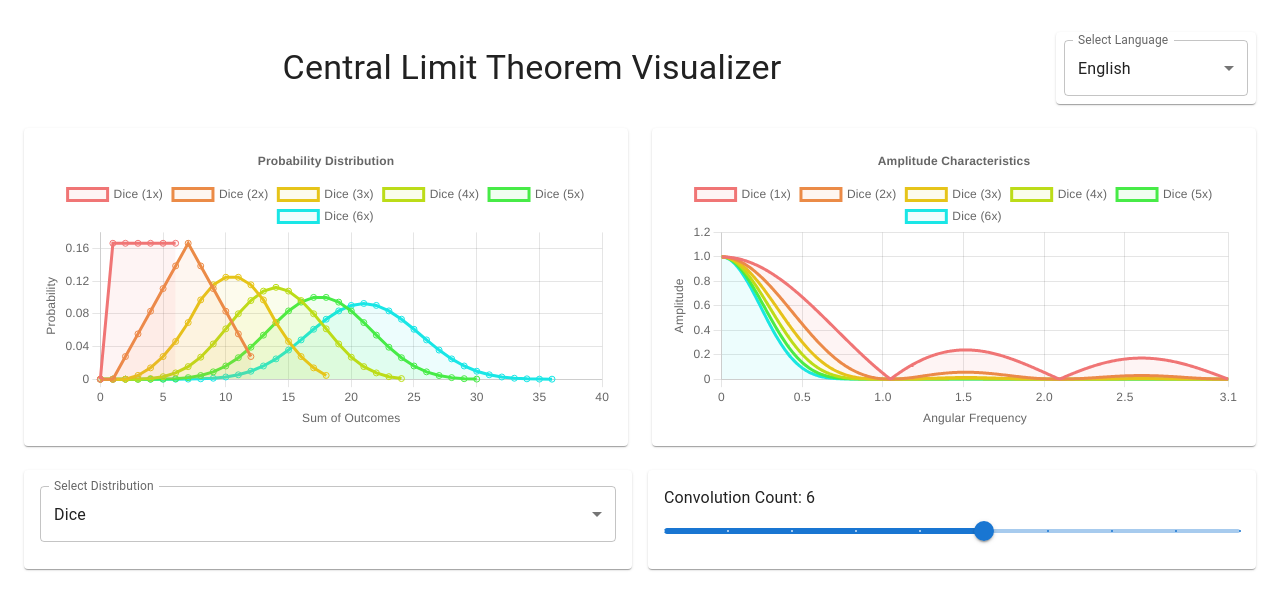
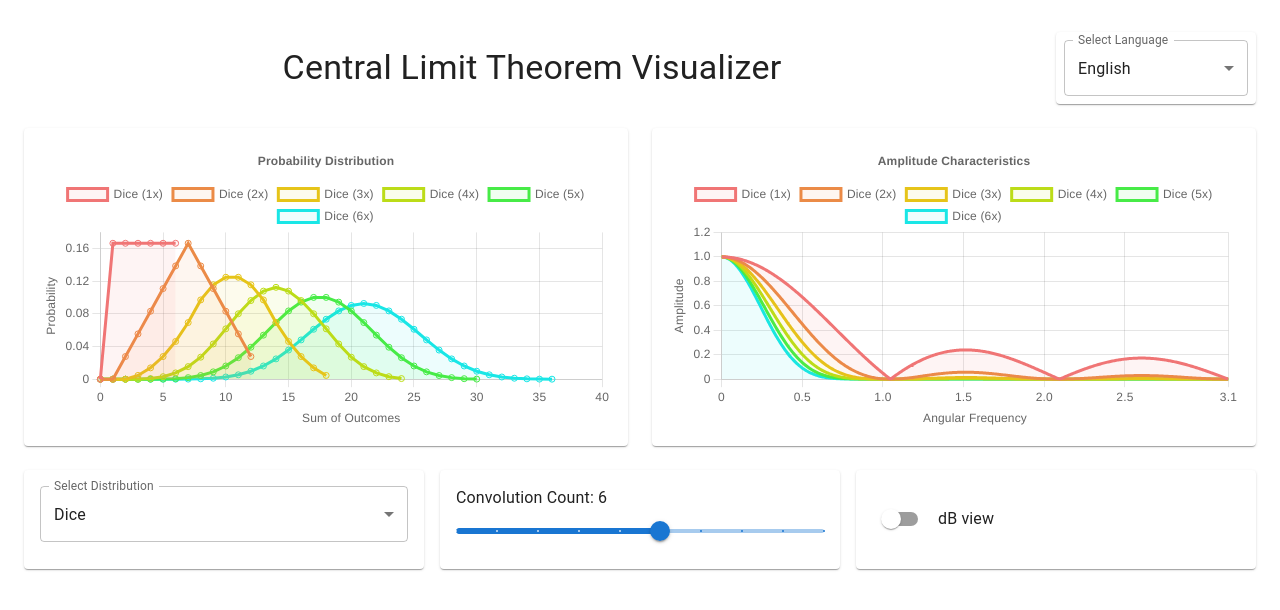
Before and after one commit to yuinore/clt-visualizer, a React (Vite) app: page / in a window 1280 px wide. Shown: the top 610 px of the page. Built offline with nearby package versions, Linux system fonts and the light colour scheme.

Commit message:
feat: add dB toggle and axis limits for amplitude

```diff
--- a/src/App.tsx
+++ b/src/App.tsx
@@ -1,6 +1,6 @@
 import { useState, useMemo } from 'react';
 import { useTranslation } from 'react-i18next';
-import { Container, Box, Paper, Typography } from '@mui/material';
+import { Container, Box, Paper, Typography, Switch } from '@mui/material';
 import { ThemeProvider, createTheme } from '@mui/material/styles';
 import CssBaseline from '@mui/material/CssBaseline';
 import { DistributionSelector } from './components/DistributionSelector';
@@ -26,6 +26,7 @@ function App() {
   const [distributionType, setDistributionType] =
     useState<DistributionType>('dice');
   const [convolutionCount, setConvolutionCount] = useState(6);
+  const [isDb, setIsDb] = useState(false);
 
   const distribution = DISTRIBUTIONS[distributionType];
 
@@ -104,6 +105,7 @@ function App() {
             <AmplitudeChart
               amplitudeDataArray={amplitudeDataArray}
               labels={distributionLabels}
+              isDb={isDb}
             />
           </Paper>
         </Box>
@@ -130,6 +132,22 @@ function App() {
               max={10}
             />
           </Paper>
+          <Paper
+            sx={{
+              p: 2,
+              flex: 1,
+              display: 'flex',
+              alignItems: 'center',
+              gap: 1,
+            }}
+          >
+            <Switch
+              checked={isDb}
+              onChange={(_, checked) => setIsDb(checked)}
+              slotProps={{ input: { 'aria-label': t('amplitude.dbSwitch') } }}
+            />
+            <Typography variant="body1">{t('amplitude.dbSwitch')}</Typography>
+          </Paper>
         </Box>
       </Container>
     </ThemeProvider>
--- a/src/components/AmplitudeChart.tsx
+++ b/src/components/AmplitudeChart.tsx
@@ -32,11 +32,13 @@ ChartJS.register(
 interface AmplitudeChartProps {
   amplitudeDataArray: AmplitudePoint[][];
   labels: string[];
+  isDb?: boolean;
 }
 
 export function AmplitudeChart({
   amplitudeDataArray,
   labels,
+  isDb = false,
 }: AmplitudeChartProps) {
   const { t } = useTranslation();
 
@@ -45,16 +47,17 @@ export function AmplitudeChart({
       // 色は畳み込み回数に基づいて固定
       const hue = [0, 25, 50, 70, 120, 180, 210, 250, 290, 330][index % 10];
       const luminance = [70, 60, 50, 48, 60, 50, 60, 70, 70, 70][index % 10];
+      const toDb = (amp: number) => 20 * Math.log10(Math.max(amp, 1e-12));
 
       return {
         label: labels[index] || `Amplitude ${index + 1}`,
         data: amplitudeData.map((point) => ({
           x: point.angularFrequency,
-          y: point.amplitude,
+          y: isDb ? toDb(point.amplitude) : point.amplitude,
         })),
         borderColor: `hsl(${hue}, 80%, ${luminance}%)`,
         backgroundColor: `hsla(${hue}, 80%, ${luminance}%, 0.08)`,
-        fill: index === amplitudeDataArray.length - 1 ? 'origin' : '+1',
+        fill: index === amplitudeDataArray.length - 1 ? 'start' : '+1',
         tension: 0,
         pointRadius: 0,
         pointHoverRadius: 3,
@@ -64,7 +67,7 @@ export function AmplitudeChart({
     return {
       datasets,
     };
-  }, [amplitudeDataArray, labels]);
+  }, [amplitudeDataArray, labels, isDb]);
 
   const options: ChartOptions<'line'> = {
     responsive: true,
@@ -96,9 +99,11 @@ export function AmplitudeChart({
       y: {
         title: {
           display: true,
-          text: t('amplitude.yAxis'),
+          text: isDb ? t('amplitude.yAxisDb') : t('amplitude.yAxis'),
         },
-        beginAtZero: true,
+        min: isDb ? -100 : undefined,
+        max: isDb ? 10 : undefined,
+        beginAtZero: !isDb,
       },
     },
   };
--- a/src/i18n/locales/en.json
+++ b/src/i18n/locales/en.json
@@ -19,6 +19,8 @@
   "amplitude": {
     "title": "Amplitude Characteristics",
     "xAxis": "Angular Frequency",
-    "yAxis": "Amplitude"
+    "yAxis": "Amplitude",
+    "yAxisDb": "Amplitude (dB)",
+    "dbSwitch": "dB view"
   }
 }
--- a/src/i18n/locales/ja.json
+++ b/src/i18n/locales/ja.json
@@ -19,6 +19,8 @@
   "amplitude": {
     "title": "振幅特性",
     "xAxis": "角周波数",
-    "yAxis": "振幅"
+    "yAxis": "振幅",
+    "yAxisDb": "振幅 (dB)",
+    "dbSwitch": "dB 表示"
   }
 }
```
